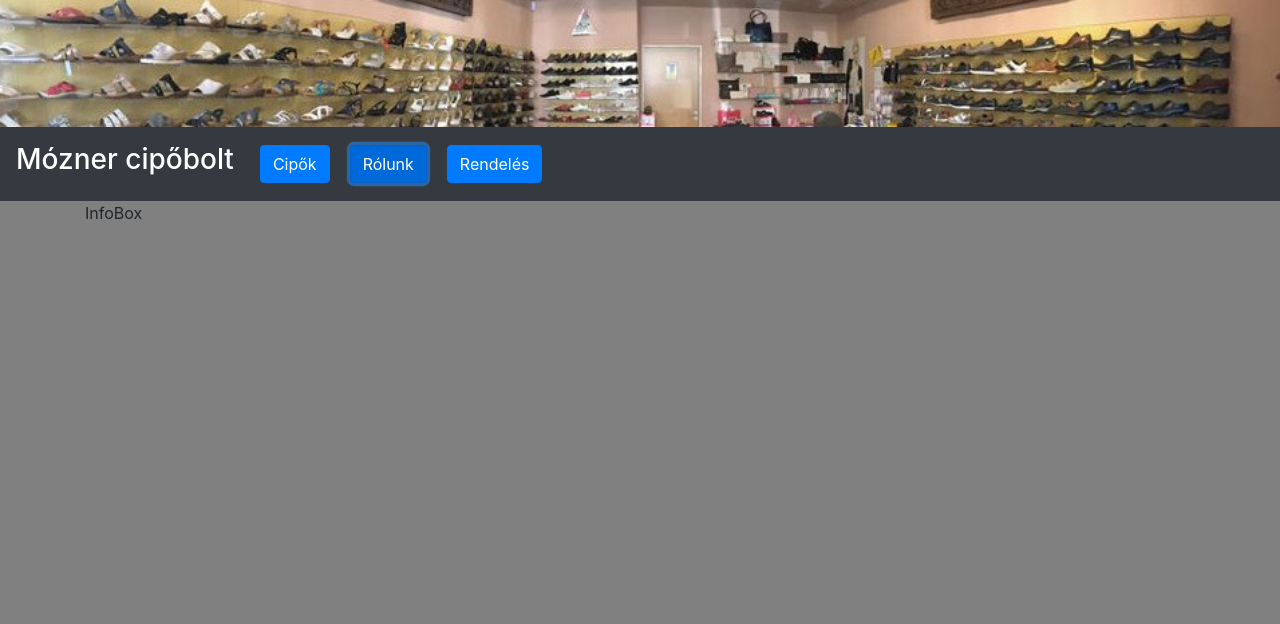
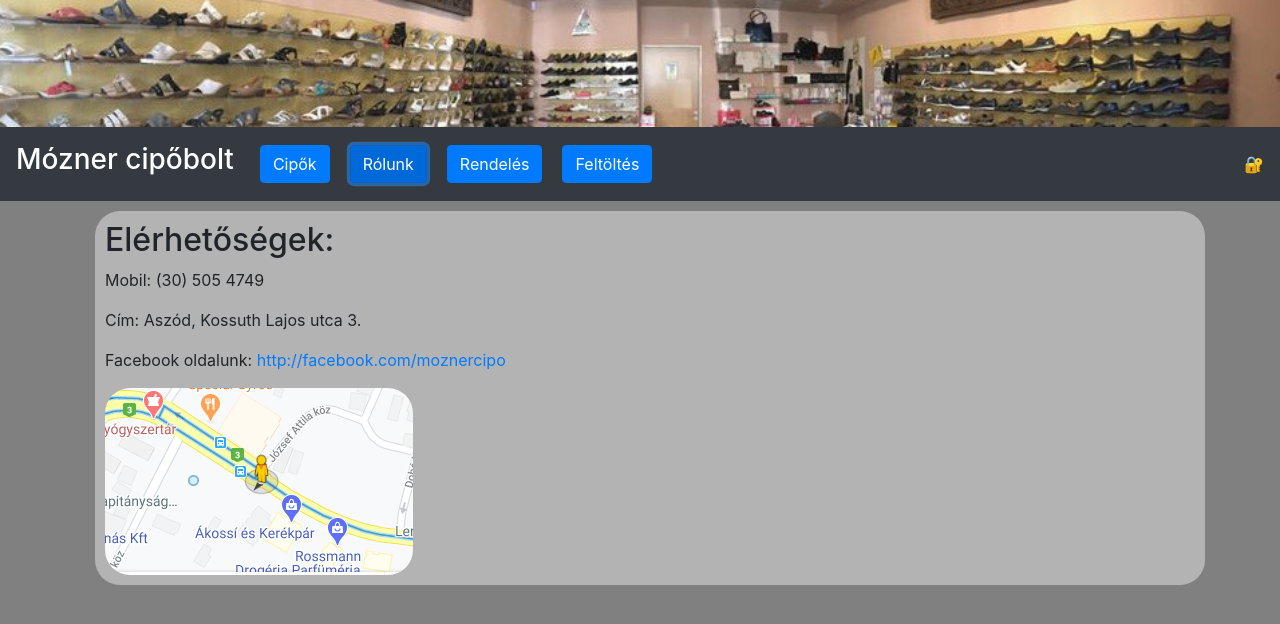
Before and after one commit to Albi012/mozner-cipo-frontend, a React (Create React App) app: page / in a window 1280 px wide. Both pictures are taken after a click on the button "Rólunk". Shown: the top 624 px of the page. Built offline with nearby package versions, Linux system fonts and the light colour scheme; no server answers.

Commit message:
Firebase config and design

```diff
--- a/package.json
+++ b/package.json
@@ -10,6 +10,7 @@
     "axios": "^0.19.2",
     "bootstrap": "^4.4.1",
     "firebase": "^7.14.2",
+    "google-maps-react": "^2.0.6",
     "react": "^16.13.0",
     "react-bootstrap": "^1.0.0",
     "react-dom": "^16.13.0",
--- a/src/App.js
+++ b/src/App.js
@@ -1,34 +1,63 @@
-import React from 'react';
-import Header from './components/Header'
-import PageContent from './components/PageContent';
-import headerImg from "./images/header.jpg"
-import "./App.css"
+import React from "react";
+import Header from "./components/Header";
+import PageContent from "./components/PageContent";
+import headerImg from "./images/header.jpg";
+import "./App.css";
+import firebaseApp from "./config/FireConfig";
 
-class App extends React.Component{
-    state={view:""}
+class App extends React.Component {
+  state = { view: "",user:null };
 
-    loadShoes=()=>{
-        console.log('cipo')
-        this.setState({view:"shoes"});
+  loadShoes = () => {
+    this.setState({ view: "shoes" });
+  };
+
+  loadInfo = () => {
+    this.setState({ view: "info" });
+  };
+
+  loadOrder = () => {
+    this.setState({ view: "order" });
+  };
+
+  loadLoginForm = () => {
+    this.setState({ view: "login" });
+  };
+
+  loadUploadForm = () => {
+    this.setState({ view: "upload" });
+  };
+
+
+  componentDidMount() {
+    // firebaseApp.auth().onAuthStateChanged((user)=>{
+    //     console.log(user)
+    // })
+    var currentUser = firebaseApp.auth().currentUser
+    if (currentUser != null) {
+      this.setState({user:currentUser});
+      console.log(currentUser)
+    } else {
+      this.setState({user:null});
     }
+  }
 
-    loadInfo=()=>{
-        console.log("info")
-        this.setState({view:"info"});
-    }
-
-    loadOrder=()=>{
-        console.log("order")
-        this.setState({view:"order"});
-    }
-
-    render(){
-        return <div style={{backgroundColor:'grey'}}>
-            <img src={headerImg} alt="shoe store" width='100%'/>
-            <Header loadShoes={this.loadShoes} loadInfo={this.loadInfo} loadOrder={this.loadOrder}/>
-            <PageContent view={this.state.view}/>
-        </div>
-    }
+  render() {
+    return (
+      <div style={{ backgroundColor: "grey" }}>
+        <img src={headerImg} alt="shoe store" width="100%" />
+        <Header
+          user={this.state.user}
+          loadShoes={this.loadShoes}
+          loadInfo={this.loadInfo}
+          loadOrder={this.loadOrder}
+          loadUploadForm={this.loadUploadForm}
+          loadLoginForm={this.loadLoginForm}
+        />
+        <PageContent view={this.state.view} />
+      </div>
+    );
+  }
 }
 
 export default App;
--- a/src/components/Header.js
+++ b/src/components/Header.js
@@ -8,6 +8,9 @@ const Header = (props) => {
       <button className="btn btn-primary" style={{margin:'10px'}} onClick={props.loadShoes}>Cipők</button>
       <button className="btn btn-primary" style={{margin:'10px'}} onClick={props.loadInfo}>Rólunk</button>
       <button className="btn btn-primary" style={{margin:'10px'}} onClick={props.loadOrder}>Rendelés</button>
+      <button className="btn btn-primary" style={{margin:'10px'}} onClick={props.loadUploadForm}>Feltöltés</button>
+      {/* eslint-disable-next-line */}
+      <span role="img" style={{marginLeft:"auto", marginRight:"0",cursor:"pointer"}} onClick={props.loadLoginForm}>🔐</span>
     </Navbar>
   );
 };
--- a/src/components/InfoBox.js
+++ b/src/components/InfoBox.js
@@ -1,7 +1,33 @@
 import React from "react";
+import mapImg from '../images/map.png'
+import { Container } from "react-bootstrap";
 
-const InfoBox = () =>{
-        return <div>InfoBox</div>;
+class InfoBox extends React.Component {
+  render() {
+    return (
+      <Container
+        style={{
+          margin: "10px",
+          height:"auto",
+          weight:'auto',
+          backgroundColor: "#b3b3b3",
+          borderRadius: "25px",
+          padding:'10px'
+        }}
+      >
+        <h2>Elérhetőségek:</h2>
+        <p>Mobil: (30) 505 4749</p>
+        <p>Cím: Aszód, Kossuth Lajos utca 3.</p>
+        <p>
+          Facebook oldalunk:{" "}
+          <a href="http://facebook.com/moznercipo">
+            http://facebook.com/moznercipo
+          </a>
+        </p>
+        <img src={mapImg} alt="map" style={{verticalAlign:"middle",borderRadius:"25px"}}></img>
+      </Container>
+    );
+  }
 }
 
 export default InfoBox;
--- /dev/null
+++ b/src/components/LoginForm.js
@@ -0,0 +1,66 @@
+import React, { Component } from "react";
+import { Form, Row, Col, Button } from "react-bootstrap";
+import firebaseApp from "../config/FireConfig";
+
+class LoginForm extends Component {
+  state = { email: "", pass: "" };
+
+  handleEmailChange = (event) => {
+    this.setState({ email: event.target.value });
+  };
+
+  handlePassChange = (event) => {
+    this.setState({ pass: event.target.value });
+  };
+
+  handleSignOut=(event)=>{
+    firebaseApp.auth().signOut()
+  }
+
+  handleLogin = (event) => {
+    event.preventDefault();
+    const promise = firebaseApp
+      .auth()
+      .signInWithEmailAndPassword(this.state.email, this.state.pass);
+    promise.catch((event) => console.log(event.message));
+  };
+
+  render() {
+    return (
+      <div>
+        <div>
+          <Form onSubmit={this.handleLogin}>
+            <Row style={{ margin: "10px" }}>
+              <Col>
+                <Form.Control
+                  onChange={this.handleEmailChange}
+                  placeholder="Email"
+                  type="text"
+                />
+              </Col>
+            </Row>
+            <Row style={{ margin: "10px" }}>
+              <Col>
+                <Form.Control
+                  onChange={this.handlePassChange}
+                  placeholder="Jelszó"
+                  type="text"
+                />
+              </Col>
+            </Row>
+            <Row style={{ margin: "10px" }}>
+              <Col style={{ textAlign: "center" }}>
+                <Button type="submit">Login!</Button>
+              </Col>
+              <Col>
+                <Button onClick={this.handleSignOut}>Logout!</Button>
+              </Col>
+            </Row>
+          </Form>
+        </div>
+      </div>
+    );
+  }
+}
+
+export default LoginForm;
--- a/src/components/PageContent.js
+++ b/src/components/PageContent.js
@@ -2,6 +2,7 @@ import React from 'react'
 import {Container} from 'react-bootstrap'
 import ShoeList from "./ShoeList"
 import InfoBox from "./InfoBox"
+import LoginForm from './LoginForm'
 import OrderBox from './OrderBox'
 import UploadForm from './UploadForm'
 
@@ -9,7 +10,7 @@ import UploadForm from './UploadForm'
 export default function PageContent(props) {
     return (
         <Container>
-            {props.view==="shoes" ? <ShoeList/> : props.view==="info" ? <InfoBox/> : props.view==="order" ? <UploadForm/> : <ShoeList shoes={props.shoes}/>}
+            {props.view==="shoes" ? <ShoeList/> : props.view==="info" ? <InfoBox/> : props.view==="order" ? <OrderBox/>: props.view==="upload" ? <UploadForm/>: props.view==="login" ? <LoginForm/> : <ShoeList/>}
         </Container>
     )
 }
--- a/src/components/ShoeItem.js
+++ b/src/components/ShoeItem.js
@@ -13,8 +13,8 @@ const ShoeItem = (props) => {
         <Card.Title>{props.name}</Card.Title>
         <Card.Text>
           Méret:{props.size}<br/>
-          Raktáron:{props.quantity}
-          Ár:{props.price}
+          Ár:{props.price}<br/>
+          Raktáron:{props.quantity}<br/>
         </Card.Text>
       </Card.Body>
     </Card>
--- /dev/null
+++ b/src/config/FireConfig.js
@@ -0,0 +1,17 @@
+import * as firebase from "firebase/app";
+import "firebase/storage";
+import "firebase/auth";
+
+const firebaseConfig = {
+    apiKey: "AIzaSyCpbi9HxZ_IHDwvPfcUbFbJwawG91nKqUs",
+    authDomain: "mozner-cipo.firebaseapp.com",
+    databaseURL: "https://mozner-cipo.firebaseio.com",
+    projectId: "mozner-cipo",
+    storageBucket: "mozner-cipo.appspot.com",
+    messagingSenderId: "377366200658",
+    appId: "1:377366200658:web:2f945c549cd9cf8e3bba8b",
+    measurementId: "G-ZL2BLSLHDJ"
+  };
+
+ const firebaseApp = firebase.initializeApp(firebaseConfig);
+ export default firebaseApp;
--- a/src/index.js
+++ b/src/index.js
@@ -2,20 +2,6 @@ import React from 'react';
 import ReactDOM from 'react-dom'
 import App from './App'
 import 'bootstrap/dist/css/bootstrap.min.css';
-import * as firebase from "firebase/app";
-
-const firebaseConfig = {
-    apiKey: "AIzaSyCpbi9HxZ_IHDwvPfcUbFbJwawG91nKqUs",
-    authDomain: "mozner-cipo.firebaseapp.com",
-    databaseURL: "https://mozner-cipo.firebaseio.com",
-    projectId: "mozner-cipo",
-    storageBucket: "mozner-cipo.appspot.com",
-    messagingSenderId: "377366200658",
-    appId: "1:377366200658:web:2f945c549cd9cf8e3bba8b",
-    measurementId: "G-ZL2BLSLHDJ"
-  };
-
-  firebase.initializeApp(firebaseConfig);
 
 
 ReactDOM.render(<App/>,document.querySelector("#root"))
```
Also changed, not shown: src/components/UploadForm.js (+48 -18 lines), src/images/map.png (added), 1 other file (tests, documents, lock files or other folders).
